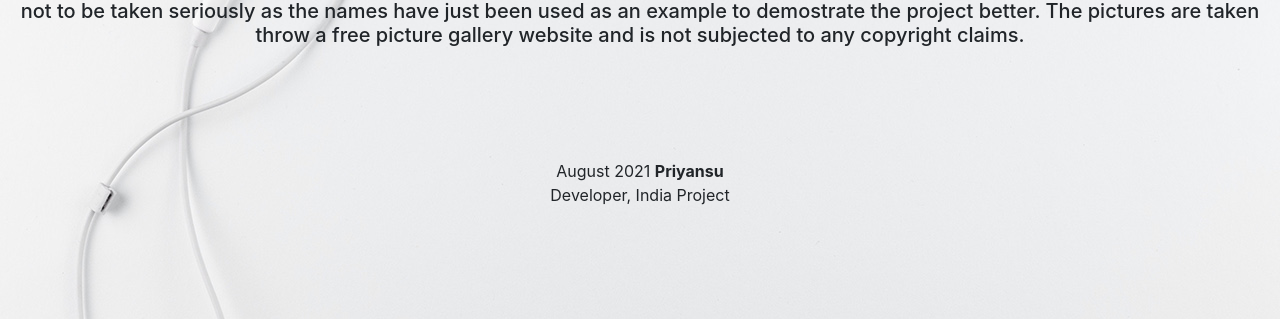
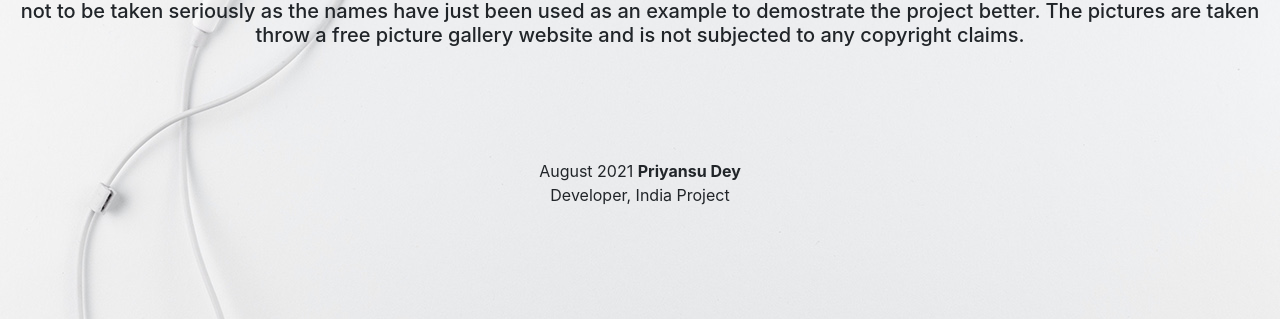
Before and after one commit to Kraken-ops/basicbanking, a PHP site: page / in a window 1280 px wide. Shown: the part 1296-1615 px from the top of the page. Run offline with PHP 8.4, Linux system fonts and the light colour scheme.

Commit message:
minor changes

```diff
--- a/index.php
+++ b/index.php
@@ -122,7 +122,7 @@
 
 
 <footer class="text-center mt-2 py-5">
-        <p>August 2021  <b>Priyansu</b> </br>Developer, India Project</p>
+        <p>August 2021  <b>Priyansu Dey</b> </br>Developer, India Project</p>
 
       </footer>
 
```
